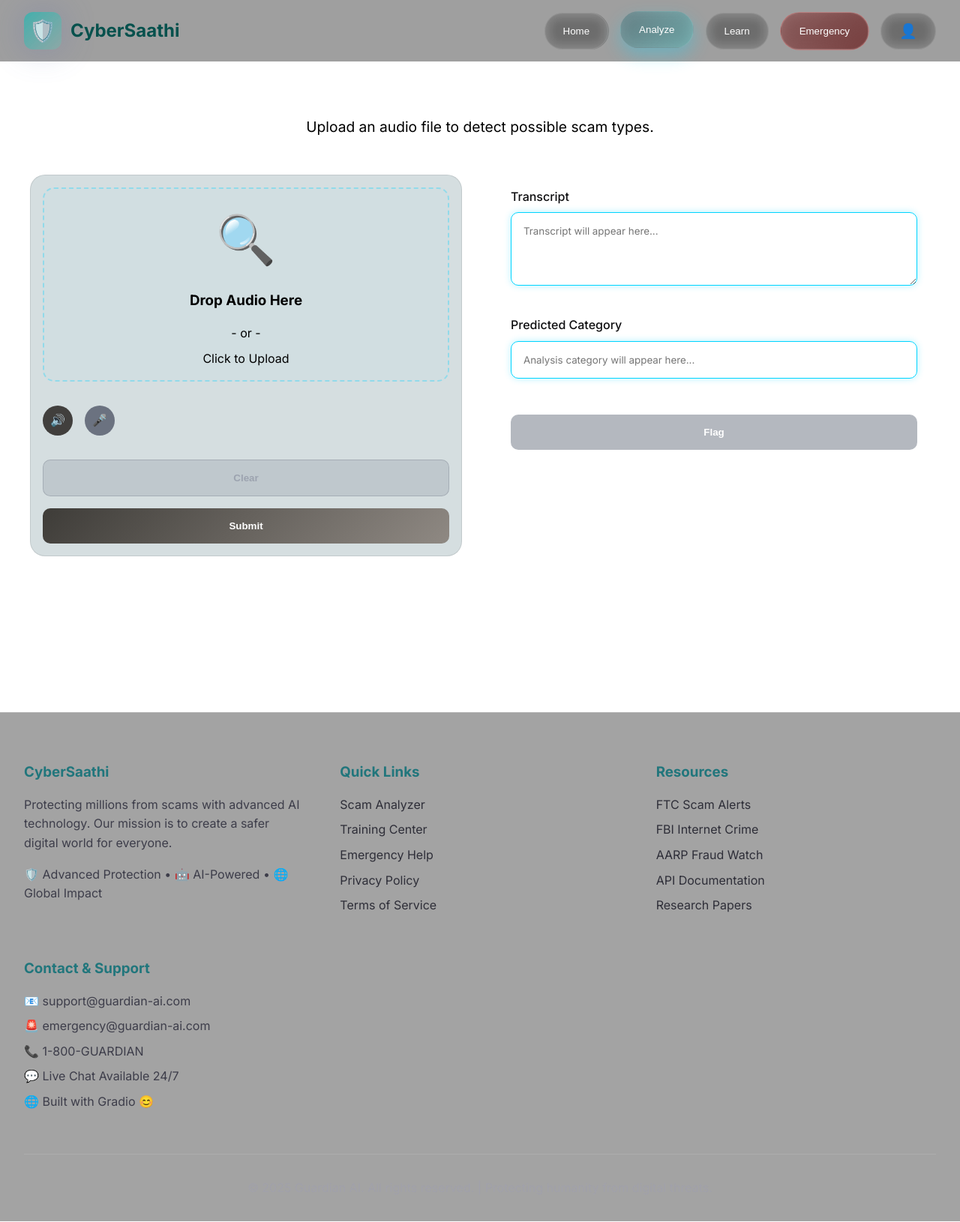
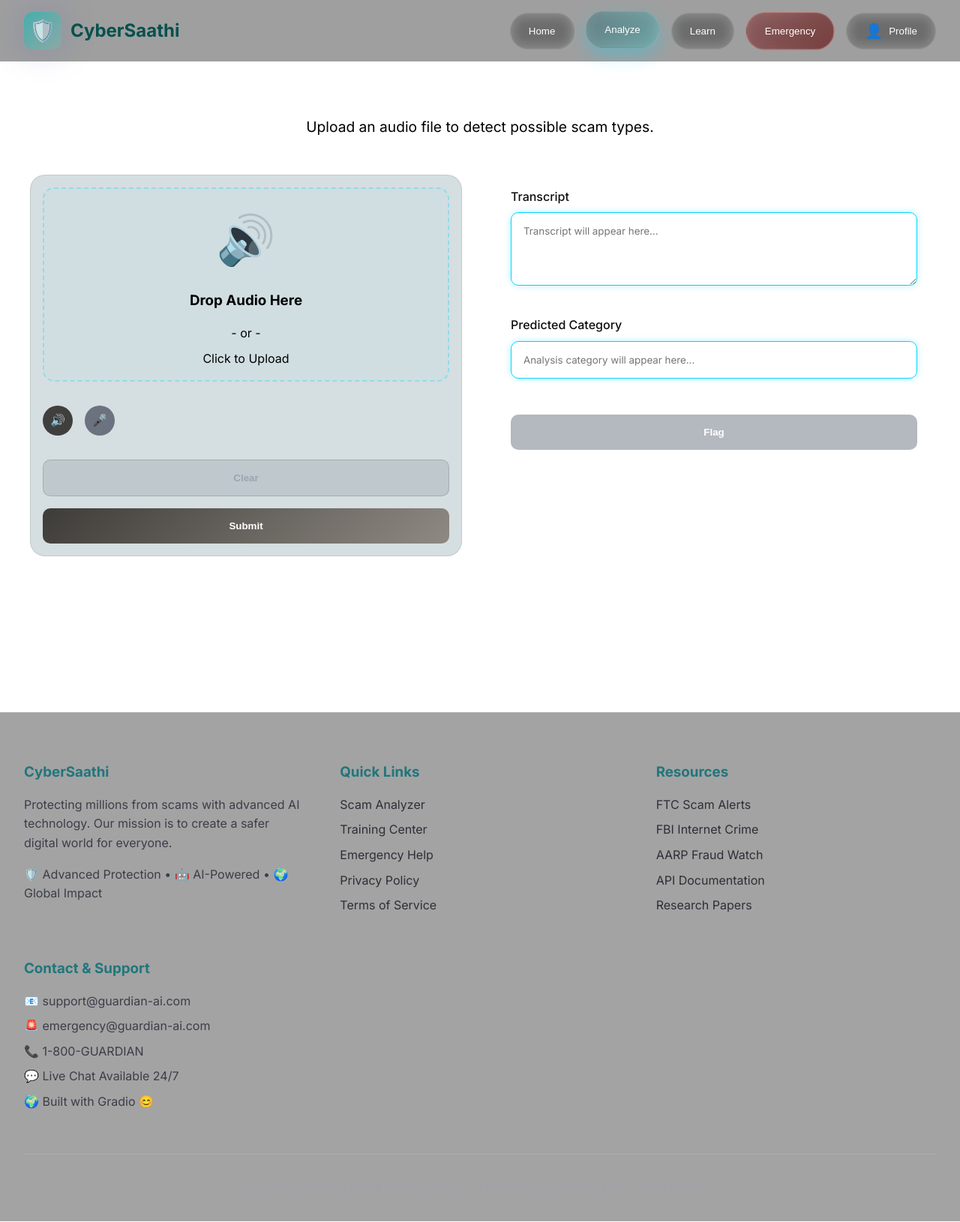
Before and after one commit to Suhen02/CyberSaathi, a Django app: page / in a window 1280 px wide, after a click on "Analyze". Shown: the whole page at 75% size. Run offline with Django 5.2, Linux system fonts and the light colour scheme.

Commit message:
adding front end files

```diff
--- a/app/static/css/style.css
+++ b/app/static/css/style.css
@@ -732,10 +732,11 @@ body {
     position: absolute;
     top: 100%;
     right: 0;
+    background: rgba(31, 119, 146, 0.95);
     backdrop-filter: blur(20px);
     border: 1px solid rgba(255, 255, 255, 0.2);
     border-radius: 10px;
-    min-width: 180px;
+    min-width: 200px;
     box-shadow: 0 10px 30px rgba(0, 0, 0, 0.3);
     z-index: 1000;
     margin-top: 0.5rem;
@@ -757,23 +758,28 @@ body {
     }
 }
 
+.profile-email {
+    display: flex;
+    align-items: center;
+    gap: 0.75rem;
+    padding: 1rem 1.5rem;
+    color: black;
+    border-bottom: 1px solid rgba(255, 255, 255, 0.1);
+    font-size: 0.9rem;
+}
+
 .profile-menu a {
     display: flex;
     align-items: center;
     gap: 0.75rem;
     padding: 1rem 1.5rem;
-    color: #ffffff;
+    color: black;
     text-decoration: none;
     transition: all 0.2s ease;
-    border-bottom: 1px solid rgba(255, 255, 255, 0.1);
-}
-
-.profile-menu a:last-child {
-    border-bottom: none;
 }
 
 .profile-menu a:hover {
-
+    background: rgba(255, 255, 255, 0.1);
     color: #00d4ff;
 }
 
--- /dev/null
+++ b/app/templates/base.html
@@ -0,0 +1,110 @@
+{% load static %}
+<!DOCTYPE html>
+<html lang="en">
+<head>
+    <meta charset="UTF-8">
+    <meta name="viewport" content="width=device-width, initial-scale=1.0">
+    <title>{% block title %}CyberSaathi - Advanced Scam Detection{% endblock %}</title>
+    <link rel="stylesheet" href="https://fonts.googleapis.com/css2?family=Inter:wght@300;400;500;600;700&display=swap">
+    <link rel="stylesheet" href="{% static 'css/style.css' %}">
+    {% block extra_css %}{% endblock %}
+</head>
+<body>
+    <!-- Dynamic Background -->
+    <div class="bg-container"></div>
+    <div class="particles" id="particles"></div>
+
+    <!-- Header -->
+    <header class="header">
+        <div class="nav-container">
+            <div class="logo">
+                <div class="logo-icon">🛡️</div>
+                CyberSaathi
+            </div>
+
+            <nav class="nav-menu">
+                <button class="nav-btn active" onclick="showSection('home')">Home</button>
+                <button class="nav-btn" onclick="showSection('analyzer')">Analyze</button>
+                <button class="nav-btn" onclick="showSection('learning')">Learn</button>
+                <button class="nav-btn emergency-nav" onclick="showSection('emergency')">Emergency</button>
+                <div class="profile-dropdown">
+                    <div class="profile-dropdown">
+                        <button class="nav-btn profile-btn" onclick="toggleProfileDropdown()">
+                            <span class="profile-icon">👤</span>
+                            Profile
+                        </button>
+                        <div class="profile-menu" id="profileMenu">
+                            <div class="profile-email">
+                                <span class="menu-icon">📧</span>
+                                user@example.com
+                            </div>
+                            <a href="#" onclick="logout()">
+                                <span class="menu-icon">🚪</span>
+                                Logout
+                            </a>
+                        </div>
+                    </div>
+                </div>
+            </nav>
+        </div>
+    </header>
+
+    <main class="main-container">
+        {% block content %}
+        {% endblock %}
+    </main>
+
+    <!-- Footer -->
+    <footer class="footer">
+        <div class="container">
+            <div class="footer-content">
+                <div class="footer-section">
+                    <h3>CyberSaathi</h3>
+                    <p>Protecting millions from scams with advanced AI technology. Our mission is to create a safer digital world for everyone.</p>
+                    <p style="margin-top: 1rem;">🛡️ Advanced Protection • 🤖 AI-Powered • 🌍 Global Impact</p>
+                </div>
+
+                <div class="footer-section">
+                    <h3>Quick Links</h3>
+                    <ul>
+                        <li><a href="#" onclick="showSection('analyzer')">Scam Analyzer</a></li>
+                        <li><a href="#" onclick="showSection('learning')">Training Center</a></li>
+                        <li><a href="#" onclick="showSection('emergency')">Emergency Help</a></li>
+                        <li><a href="#">Privacy Policy</a></li>
+                        <li><a href="#">Terms of Service</a></li>
+                    </ul>
+                </div>
+
+                <div class="footer-section">
+                    <h3>Resources</h3>
+                    <ul>
+                        <li><a href="https://www.ftc.gov/scams" target="_blank">FTC Scam Alerts</a></li>
+                        <li><a href="https://www.ic3.gov" target="_blank">FBI Internet Crime</a></li>
+                        <li><a href="https://www.aarp.org/money/scams-fraud/" target="_blank">AARP Fraud Watch</a></li>
+                        <li><a href="#">API Documentation</a></li>
+                        <li><a href="#">Research Papers</a></li>
+                    </ul>
+                </div>
+
+                <div class="footer-section">
+                    <h3>Contact & Support</h3>
+                    <ul>
+                        <li>📧 support@guardian-ai.com</li>
+                        <li>🚨 emergency@guardian-ai.com</li>
+                        <li>📞 1-800-GUARDIAN</li>
+                        <li>💬 Live Chat Available 24/7</li>
+                        <li>🌍 Built with Gradio 😊</li>
+                    </ul>
+                </div>
+            </div>
+
+            <div class="footer-bottom">
+                <p>&copy; 2025 Guardian AI. All rights reserved. | Protecting humanity from digital threats.</p>
+            </div>
+        </div>
+    </footer>
+
+    <script src="{% static 'js/script.js' %}"></script>
+    {% block extra_js %}{% endblock %}
+</body>
+</html>
--- a/app/templates/index.html
+++ b/app/templates/index.html
@@ -1,50 +1,8 @@
-<!DOCTYPE html>
-<html lang="en">
-<head>
-    <meta charset="UTF-8">
-    <meta name="viewport" content="width=device-width, initial-scale=1.0">
-    <title>CyberSaathi - Advanced Scam Detection</title>
-    <link rel="stylesheet" href="https://fonts.googleapis.com/css2?family=Inter:wght@300;400;500;600;700&display=swap">
-    <link rel="stylesheet" href="../static/css/style.css">
-</head>
-<body>
-    <!-- Dynamic Background -->
-    <div class="bg-container"></div>
-    <div class="particles" id="particles"></div>
+{% extends 'base.html' %}
 
-    <!-- Header -->
-    <header class="header">
-        <div class="nav-container">
-            <div class="logo">
-                <div class="logo-icon">🛡️</div>
-                CyberSaathi
-            </div>
-            <nav class="nav-menu">
-    <button class="nav-btn active" onclick="showSection('home')">Home</button>
-    <button class="nav-btn" onclick="showSection('analyzer')">Analyze</button>
-    <button class="nav-btn" onclick="showSection('learning')">Learn</button>
-    <button class="nav-btn emergency-nav" onclick="showSection('emergency')">Emergency</button>
-    <div class="profile-dropdown">
-        <button class="nav-btn profile-btn" onclick="toggleProfileDropdown()">
-            <span class="profile-icon">👤</span>
+{% block title %}CyberSaathi - Advanced Scam Detection{% endblock %}
 
-        </button>
-        <div class="profile-menu" id="profileMenu">
-            <a href="#" onclick="editProfile()">
-                <span class="menu-icon">✏️</span>
-                Edit Profile
-            </a>
-            <a href="#" onclick="logout()">
-                <span class="menu-icon">🚪</span>
-                Logout
-            </a>
-        </div>
-    </div>
-</nav>
-        </div>
-    </header>
-
-    <main class="main-container">
+{% block content %}
 <!-- Home Section -->
 <section id="home" class="section active">
     <div class="container">
@@ -63,10 +21,8 @@
                     <button class="hero-btn emergency-btn" onclick="showSection('emergency')">
                         🚨 Emergency Help
                     </button>
-
                 </div>
             </div>
-
 
             <div class="challenges">
                 <h2 style="text-align: center; color: rgba(0, 0, 0, 0.725); margin-bottom: 2rem; font-size: 2.5rem;">Critical Challenges We Face</h2>
@@ -92,17 +48,18 @@
                         <p style="color: black;">Scammers exploit urgency and pressure. Detection systems need millisecond response times to be effective.</p>
                     </div>
                     <div class="challenge-card">
-                                <span class="challenge-icon">🔄</span>
+                        <span class="challenge-icon">🔥</span>
                         <h3 style="color: #ef4444; margin-bottom: 1rem;">Evolving Threats</h3>
                         <p style="color: black;">New scam techniques emerge daily. Static detection rules become obsolete within weeks of deployment.</p>
                     </div>
                     <div class="challenge-card">
-                                <span class="challenge-icon">🌐</span>
+                        <span class="challenge-icon">🌍</span>
                         <h3 style="color: #ef4444; margin-bottom: 1rem;">Cross-Border Crime</h3>
                         <p style="color: black;">International scam operations exploit jurisdictional gaps, making traditional law enforcement response ineffective.</p>
                     </div>
                 </div>
             </div>
+
             <!-- How It Works Section -->
             <div class="how-works">
                 <h2 style="text-align: center; color: #3c4142; margin-bottom: 2rem; font-size: 2.5rem;">How CyberSaathi Works</h2>
@@ -129,9 +86,6 @@
                     </div>
                 </div>
             </div>
-
-                    <!-- Critical Challenges Section -->
-
         </div>
     </div>
 </section>
@@ -140,16 +94,22 @@
 <section id="analyzer" class="section">
     <div class="container">
         <div class="analyzer-container">
-                    <p style="text-align: center; color: black; margin-bottom: 1rem; font-size: 1.2rem;">Upload an audio file to detect possible scam types.</p>
+            <p style="text-align: center; color: black; margin-bottom: 1rem; font-size: 1.2rem;">
+                Upload an audio file to detect possible scam types.
+            </p>
 
+            <!-- Added form -->
+            <form id="analyzerForm" method="post" enctype="multipart/form-data">
                 <div class="analyzer-interface">
                     <div class="upload-section">
                         <div class="upload-area" id="upload-area">
-                                <div class="upload-icon">🔍</div>
+                            <div class="upload-icon">🔊</div>
                             <h3 style="color: black; margin-bottom: 1rem;">Drop Audio Here</h3>
                             <p style="color: black;">- or -</p>
                             <p style="color: black; margin-top: 0.5rem;">Click to Upload</p>
+                            <input type="file" name="audioFile" id="audioFile" accept="audio/*" style="display: none;">
                         </div>
+
                         <div style="display: flex; gap: 1rem; margin-top: 2rem;">
                             <div style="background: #413f3d; width: 40px; height: 40px; border-radius: 50%; display: flex; align-items: center; justify-content: center; cursor: pointer;">
                                 🔊
@@ -158,9 +118,10 @@
                                 🎤
                             </div>
                         </div>
+
                         <div style="margin-top: 2rem;">
-                                <button class="clear-btn" onclick="clearAnalysis()">Clear</button>
-                                <button class="submit-btn" onclick="startAnalysis()">Submit</button>
+                            <button type="reset" class="clear-btn">Clear</button>
+                            <button type="submit" class="submit-btn">Submit</button>
                         </div>
                     </div>
 
@@ -175,11 +136,11 @@
                             <input type="text" id="category" class="form-input" readonly placeholder="Analysis category will appear here...">
                         </div>
 
-                            <button class="flag-btn">Flag</button>
+                        <button type="button" class="flag-btn">Flag</button>
                     </div>
                 </div>
-
-
+            </form>
+            <!-- End form -->
         </div>
     </div>
 </section>
@@ -189,7 +150,7 @@
     <div class="container">
         <div class="learning-container">
             <h2 style="text-align: center; font-size: 3rem; margin-bottom: 2rem; color: #3c4142;">Interactive Scam Training</h2>
-                    <p style="text-align: center; color: #111112; margin-bottom: 3rem; font-size: 1.2rem;">Choose your profile and master scam detection through  realistic scenarios</p>
+            <p style="text-align: center; color: #111112; margin-bottom: 3rem; font-size: 1.2rem;">Choose your profile and master scam detection through realistic scenarios</p>
 
             <div class="persona-grid">
                 <div class="persona-card" onclick="startPersonaTraining('student')">
@@ -243,8 +204,6 @@
 <section id="emergency" class="section">
     <div class="container">
         <div style="padding: 4rem 0; text-align: center;">
-
-
             <div style="display: grid; grid-template-columns: repeat(auto-fit, minmax(300px, 1fr)); gap: 2rem; margin: 4rem 0;">
                 <div style="background: rgba(72, 122, 135, 0.227); border: 1px solid rgba(255, 255, 255, 0.1); border-radius: 20px; padding: 2rem; backdrop-filter: blur(20px);">
                     <div style="font-size: 3rem; margin-bottom: 1rem; color: #3c4142;">🛑</div>
@@ -294,58 +253,4 @@
         </div>
     </div>
 </section>
-    </main>
-
-    <!-- Footer -->
-    <footer class="footer">
-        <div class="container">
-            <div class="footer-content">
-                <div class="footer-section">
-                    <h3>CyberSaathi</h3>
-                    <p>Protecting millions from scams with advanced AI technology. Our mission is to create a safer digital world for everyone.</p>
-                    <p style="margin-top: 1rem;">🛡️ Advanced Protection • 🤖 AI-Powered • 🌐 Global Impact</p>
-                </div>
-
-                <div class="footer-section">
-                    <h3>Quick Links</h3>
-                    <ul>
-                        <li><a href="#" onclick="showSection('analyzer')">Scam Analyzer</a></li>
-                        <li><a href="#" onclick="showSection('learning')">Training Center</a></li>
-                        <li><a href="#" onclick="showSection('emergency')">Emergency Help</a></li>
-                        <li><a href="#">Privacy Policy</a></li>
-                        <li><a href="#">Terms of Service</a></li>
-                    </ul>
-                </div>
-
-                <div class="footer-section">
-                    <h3>Resources</h3>
-                    <ul>
-                        <li><a href="https://www.ftc.gov/scams" target="_blank">FTC Scam Alerts</a></li>
-                        <li><a href="https://www.ic3.gov" target="_blank">FBI Internet Crime</a></li>
-                        <li><a href="https://www.aarp.org/money/scams-fraud/" target="_blank">AARP Fraud Watch</a></li>
-                        <li><a href="#">API Documentation</a></li>
-                        <li><a href="#">Research Papers</a></li>
-                    </ul>
-                </div>
-
-                <div class="footer-section">
-                    <h3>Contact & Support</h3>
-                    <ul>
-                        <li>📧 support@guardian-ai.com</li>
-                        <li>🚨 emergency@guardian-ai.com</li>
-                        <li>📞 1-800-GUARDIAN</li>
-                        <li>💬 Live Chat Available 24/7</li>
-                        <li>🌐 Built with Gradio 😊</li>
-                    </ul>
-                </div>
-            </div>
-
-            <div class="footer-bottom">
-                <p>&copy; 2025 Guardian AI. All rights reserved. | Protecting humanity from digital threats.</p>
-            </div>
-        </div>
-    </footer>
-
-    <script src="../static/js/script.js"></script>
-</body>
-</html>
+{% endblock %}
```
Also changed, not shown: app/static/migrations/__init__.py (added). Lines whose indentation alone changed are shown as unchanged.
